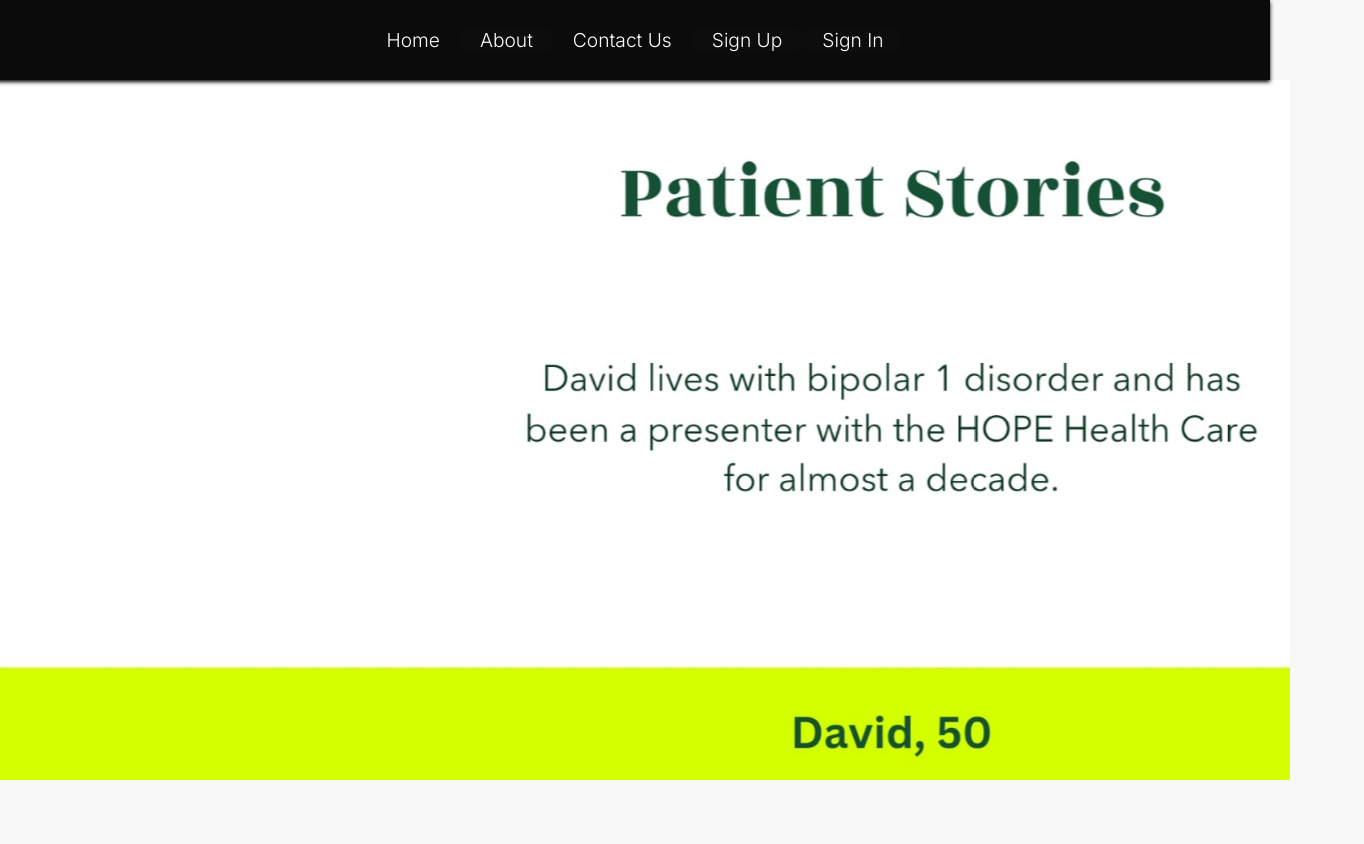
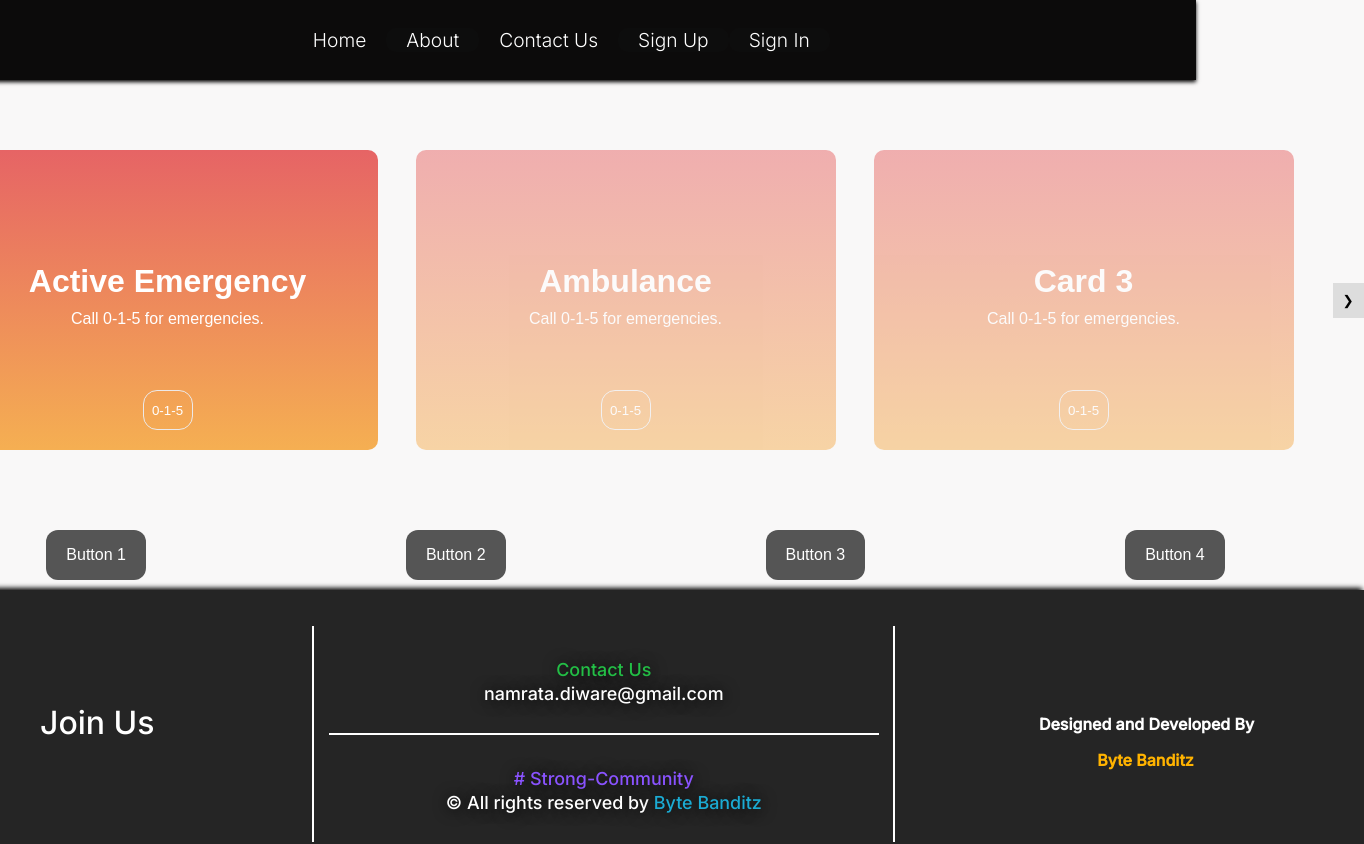
Before and after one commit to DiwareNamrata23/byte_bandit, a React (Create React App) app: page /about in a window 1280 px wide. Shown: the top 844 px of the page, 1364 px wide, since content can reach past the window. Built offline with nearby package versions, Linux system fonts and the light colour scheme.

Commit message:
changes in contact and about page

```diff
--- a/package.json
+++ b/package.json
@@ -10,6 +10,7 @@
     "emailjs-com": "^3.2.0",
     "react": "^18.2.0",
     "react-dom": "^18.2.0",
+    "react-draggable": "^4.4.6",
     "react-helmet-async": "^2.0.4",
     "react-router-dom": "^6.22.3",
     "react-scripts": "5.0.1",
--- a/src/Components/AboutUs/AboutUs.css
+++ b/src/Components/AboutUs/AboutUs.css
@@ -8,65 +8,96 @@
 .patient p{
   animation-name: bounce;
 }
-.slider-frame {
-  overflow: hidden;
-  height: 700px;
-  width: 1300px;
-  margin-left: auto;
-  margin-right: auto;
-  margin-top: 0px;
-}
 
-/* Slide Animation */
-@keyframes slide_animation {
-  0%, 25% { transform: translateX(0); }
-  33.33%, 58.33% { transform: translateX(-1300px); }
-  66.67%, 91.67% { transform: translateX(-2600px); }
-  100% { transform: translateX(0); }
-}
-.slide-images {
+.slider-container {
   display: flex;
-  width: 3900px; /* Total width of all images */
-  height: 100%; /* Adjust height as needed */
-  position: relative;
-  animation: slide_animation 20s infinite alternate;
-}
-
-.img-container1, .img-container2, .img-container3 {
-  flex: 0 0 auto;
-  width: 1300px;
-  height: 100%; /* Adjust height as needed */
-  background-size: cover;
-}
-
-.img-container1 {
-  background: url("img1.jpeg") center/cover no-repeat;
+  align-items: center;
+  padding: 70px 0; /* 70px padding from top and bottom */
 
 }
 
-.img-container2 {
-  background: url("img2.jpeg") center/cover no-repeat;
-
+.card-slider {
+  overflow: hidden;
+  white-space: nowrap;
+  display: flex;
 }
 
-.img-container3 {
-  background: url("img3.jpeg") center/cover no-repeat;
-
+.card {
+  width: 420px;
+  height: 300px;
+  background: linear-gradient(#e66465, #f5af52);
+  margin-right: 38px;
+  border-radius: 10px;
+  display: flex;
+  flex-direction: column;
+  justify-content: center;
+  align-items: center;
+  opacity: 0.5;
+  transition: opacity 0.3s ease;
+  position: relative;
 }
 
-
-
-/* [data-aos='fade-right'] {
-  animation: fadeRight 1s ease-in-out forwards;
+.card h1 {
+  color: white;
+  margin: 0; /* Remove default margin */
 }
 
-@keyframes fadeRight {
-  from {
-    opacity: 0;
-    transform: translateX(-50px);
-  }
-  to {
-    opacity: 1;
-    transform: translateX(0);
-  }
-} */
+.card p {
+  color: white;
+  margin: 10px 0; /* Adjust margin */
+  text-align: center; /* Center-align text */
+}
+
+.card button {
+  border: 1px solid #ece9e9;
+  border-radius: 14px;
+
+  height: 40px;
+  width: 50px;
+  position: absolute; /* Position button absolutely */
+  bottom: 20px; /* Adjust button position from bottom */
+  background-color: transparent; /* Make button transparent */
+  color: white; /* Change button color */
+  cursor: pointer;
+}
+
+.card.active {
+  opacity: 1;
+}
+
+.arrow {
+  background-color: #ddd;
+  border: none;
+  color: #000;
+  padding: 10px;
+  cursor: pointer;
+}
+
+.arrow:hover {
+  background-color: #bbb;
+}
+
+.prev {
+  margin-right: 10px;
+}
+
+.next {
+  margin-left: 1px;
+}
+.button4,
+.button5,
+.button6,
+.button7 {
+  background-color: #555555;
+  border: none;
+  color: white;
+  padding: 10px 20px;
+height: 50px;
+  text-align: center;
+  text-decoration: none;
+  display: inline-block;
+  font-size: 16px;
+  margin: 10px 130px; /* Adjusted margin value */
+  cursor: pointer;
+  border-radius: 12px;
+}
--- a/src/Components/AboutUs/AboutUs.jsx
+++ b/src/Components/AboutUs/AboutUs.jsx
@@ -1,50 +1,77 @@
-import React, { useEffect } from "react";
+import React, { useState, useEffect } from "react";
 import "./AboutUs.css";
-import 'aos/dist/aos.css';
-import AOS from 'aos';
+import "aos/dist/aos.css";
+import AOS from "aos";
+import Draggable from "react-draggable";
 
 function AboutUs() {
   useEffect(() => {
     AOS.init({
       offset: 250,
-      delay: 180
+      delay: 180,
     });
   }, []); // Empty dependency array ensures AOS.init() runs only once after component mounting
 
+  const [currentIndex, setCurrentIndex] = useState(0);
+
+  const nextSlide = () => {
+    setCurrentIndex((prevIndex) => (prevIndex === 2 ? 0 : prevIndex + 1));
+  };
+
+  const prevSlide = () => {
+    setCurrentIndex((prevIndex) => (prevIndex === 0 ? 2 : prevIndex - 1));
+  };
+
   return (
-    <>
+    <div>
+    <div className="slider-container">
+      <button className="arrow prev" onClick={prevSlide}>&#10094;</button>
+      <div className="card-slider">
+        <Draggable axis="x">
+          <div
+            className={`card ${currentIndex === 0 ? "active" : ""}`}
+          >
+           <h1> Active Emergency</h1>
 
-      <div class="slider-frame">
-            <div class="slide-images">
-                    <div class="img-container1">
-
-                    </div>
-                    <div class="img-container2">
-
-                    </div>
-                    <div class="img-container3">
-
-                    </div>
-            </div>
-
+           <p>Call 0-1-5 for emergencies.</p>
+           <button>0-1-5</button>
+          </div>
+        </Draggable>
+        <Draggable axis="x">
+          <div
+            className={`card ${currentIndex === 1 ? "active" : ""}`}
+          >
+            <h1>Ambulance</h1>
+            <p>Call 0-1-5 for emergencies.</p>
+           <button>0-1-5</button>
+          </div>
+        </Draggable>
+        <Draggable axis="x">
+          <div
+            className={`card ${currentIndex === 2 ? "active" : ""}`}
+          >
+           <h1> Card 3</h1>
+           <p>Call 0-1-5 for emergencies.</p>
+           <button>0-1-5</button>
+          </div>
+        </Draggable>
+      </div>
+      <button className="arrow next" onClick={nextSlide}>&#10095;</button>
 
     </div>
-    <div className="patient">
-      <h1>About Us</h1>
-    <p>dnsjdnjsanjnajcnznnxz</p>
-    <p>dnsjdnjsanjnajcnznnxz</p>
-    <p>dnsjdnjsanjnajcnznnxz</p>
-    <p>dnsjdnjsanjnajcnznnxz</p>
-    <p>dnsjdnjsanjnajcnznnxz</p>
-    <p>dnsjdnjsanjnajcnznnxz</p>
-    <p>dnsjdnjsanjnajcnznnxz</p>
-    <p>dnsjdnjsanjnajcnznnxz</p>
-    <p>dnsjdnjsanjnajcnznnxz</p>
-    <p>dnsjdnjsanjnajcnznnxz</p></div>
-</>
+    <div>
+    <button className="button4">Button 1</button>
+    <button className="button5">Button 2</button>
+    <button className="button6">Button 3</button>
+    <button className="button7">Button 4</button>
+  </div>
+</div>
+
   );
 }
+
 export default AboutUs;
+
 
 
 
--- a/src/Components/ContactPage/ContactPage.jsx
+++ b/src/Components/ContactPage/ContactPage.jsx
@@ -13,7 +13,7 @@ function ContactPage() {
     });
     return (
       <>
-
+          {/* <div className="chatbot-button">Chat</div> */}
           <title>CONTACT US | BLOCKCHAIN RCOEM CHAPTER</title>
           <meta
             name="description"
--- a/src/Components/ContactPage/FormPage/FormPage.css
+++ b/src/Components/ContactPage/FormPage/FormPage.css
@@ -184,17 +184,19 @@ body {
   justify-content: center;
   align-items: center;
   flex-direction: column;
-  gap: 20px;
+  gap: 30px;
 }
 
 .login h2 {
   font-size: 2.7em;
   color: #1b1a1a;
+
 }
 
 .login .inputBx {
   position: relative;
   width: 100%;
+
 }
 
 .login .inputBx input {
@@ -208,6 +210,8 @@ body {
   color: #050505;
   box-shadow: none;
   outline: none;
+  margin-bottom: 20px; /* Adjust the gap as needed */
+
 }
 
 .login .inputBx input[type="submit"] {
@@ -217,10 +221,12 @@ body {
   background: linear-gradient(45deg, #f7f6f6, #c998e9);
   border: none;
   cursor: pointer;
+
 }
 
 .login .inputBx input::placeholder {
   color: rgba(31, 31, 31, 0.75);
+
 }
 
 .login .links {
@@ -230,6 +236,7 @@ body {
   align-items: center;
   justify-content: space-between;
   padding: 0 20px;
+  gap: 30px;
 }
 
 .login .links a {
--- a/src/Components/Home/Home.css
+++ b/src/Components/Home/Home.css
@@ -23,6 +23,43 @@ margin-left: 144px;
 top: 0;
 
 }
+/* Add this CSS to your Home.css file */
+
+.chatbot-button {
+  position: fixed;
+  bottom: 20px; /* Adjust as needed */
+  right: 20px; /* Adjust as needed */
+  background-color: #007bff; /* Change to desired background color */
+  color: #fff; /* Change to desired text color */
+  padding: 10px 20px;
+  border-radius: 80px; /* Adjust for rounded corners */
+  cursor: pointer;
+  z-index: 999; /* Ensure it's above other content */
+  box-shadow: 0px 4px 8px rgba(0, 0, 0, 0.1); /* Add shadow for depth */
+  transition: all 0.3s ease; /* Smooth transition for hover effect */
+}
+
+.chatbot-button:hover {
+  background-color: #0056b3; /* Change to desired hover background color */
+}
+
+/* Optional: Add animation for more interactive effect */
+@keyframes float {
+  0% {
+    transform: translateY(0);
+  }
+  50% {
+    transform: translateY(-10px);
+  }
+  100% {
+    transform: translateY(0);
+  }
+}
+
+.chatbot-button:hover {
+  animation: float 0.5s ease infinite; /* Add animation to hover effect */
+}
+
 .head{
   margin-top: -890px;
   background-color: rgb(241, 246, 199);
--- a/src/Components/Home/Home.jsx
+++ b/src/Components/Home/Home.jsx
@@ -14,15 +14,14 @@ function Home() {
   return (
     <>
       <div className="mainpage">
+
         <div className="landimg"></div>
         <div className="head" data-aos="flip-left"
      data-aos-easing="ease-out-cubic"
      data-aos-duration="2000">
 
           <h3 >Virtual Healthcare when You need It Most </h3>
-          <p data-aos="fade-right"
-
-     data-aos-easing="ease-in-sine"> For Anyone , Anywhere , at Anywhere</p>
+          <p > For Anyone , Anywhere , at Anywhere</p>
           <button>Join Now</button>
         </div>
       </div>
@@ -77,6 +76,7 @@ function Home() {
           </div>
         </div>
       </div>
+
     </>
   );
 }
```
Also changed, not shown: src/Components/ContactPage/FormPage/FormPage.jsx (+58 -7 lines), 1 other file (tests, documents, lock files or other folders).
